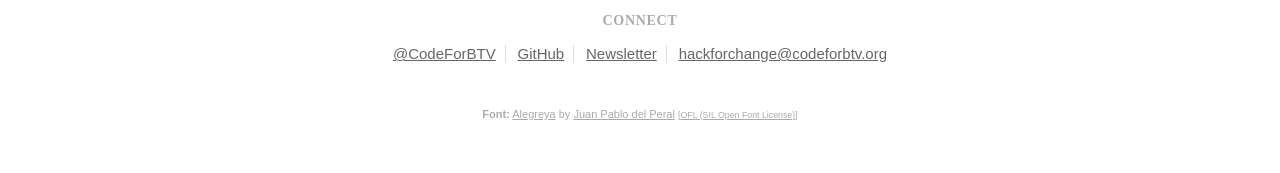
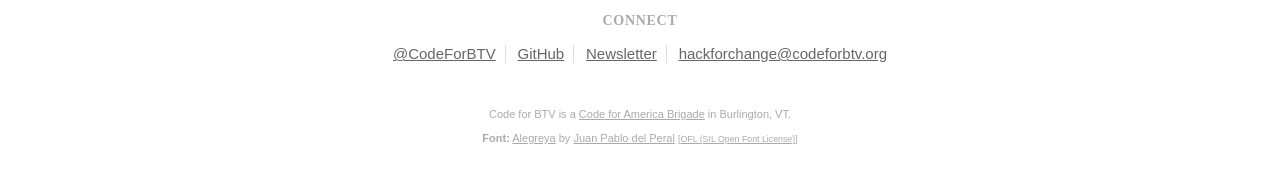
Before and after one commit to tedholtz/codeforbtv.github.com, a Jekyll site: the page built from index.html, in a window 1280 px wide. Shown: the part 1512-1685 px from the top of the page. Built offline with Jekyll 4.4.1, drawn with Linux system fonts in a browser that asks for light colours; some web fonts are replaced; before the commit the page ends 1664 px from its top, so only the background shows below that.

Commit message:
Add note about Code for BTV to footer.

```diff
--- a/_layouts/default.html
+++ b/_layouts/default.html
@@ -13,6 +13,7 @@
 <body>
 {{ content }}
     <footer>
+        <p>Code for BTV is a <a href="http://brigade.codeforamerica.org/">Code for America Brigade</a> in Burlington, VT.</p>
         <p><strong>Font:</strong> <a href="http://openfontlibrary.org/en/font/alegreya">Alegreya</a> by <a href="http://openfontlibrary.org/en/font/alegreya">Juan Pablo del Peral</a> <small>[<a href="http://scripts.sil.org/OFL">OFL (SIL Open Font License)</a>]</small></p>
     </footer>
 </body>
```
